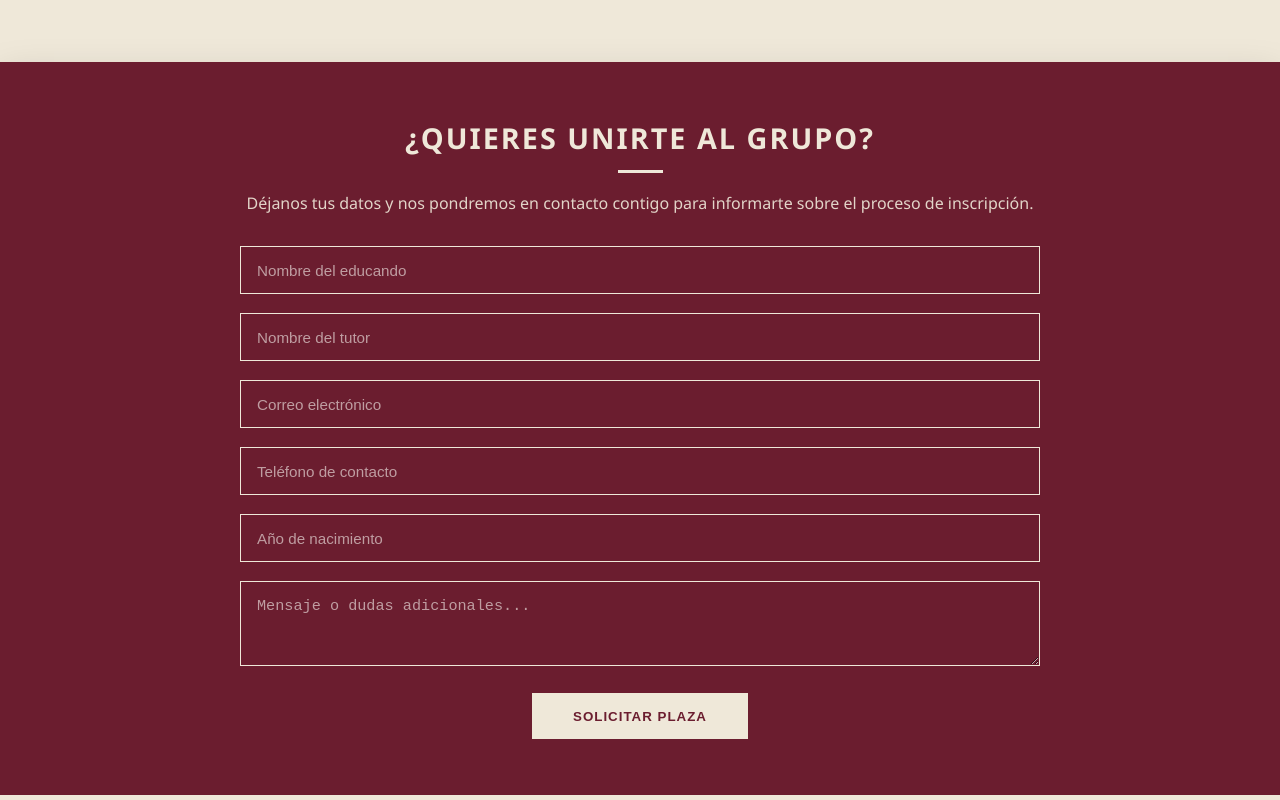
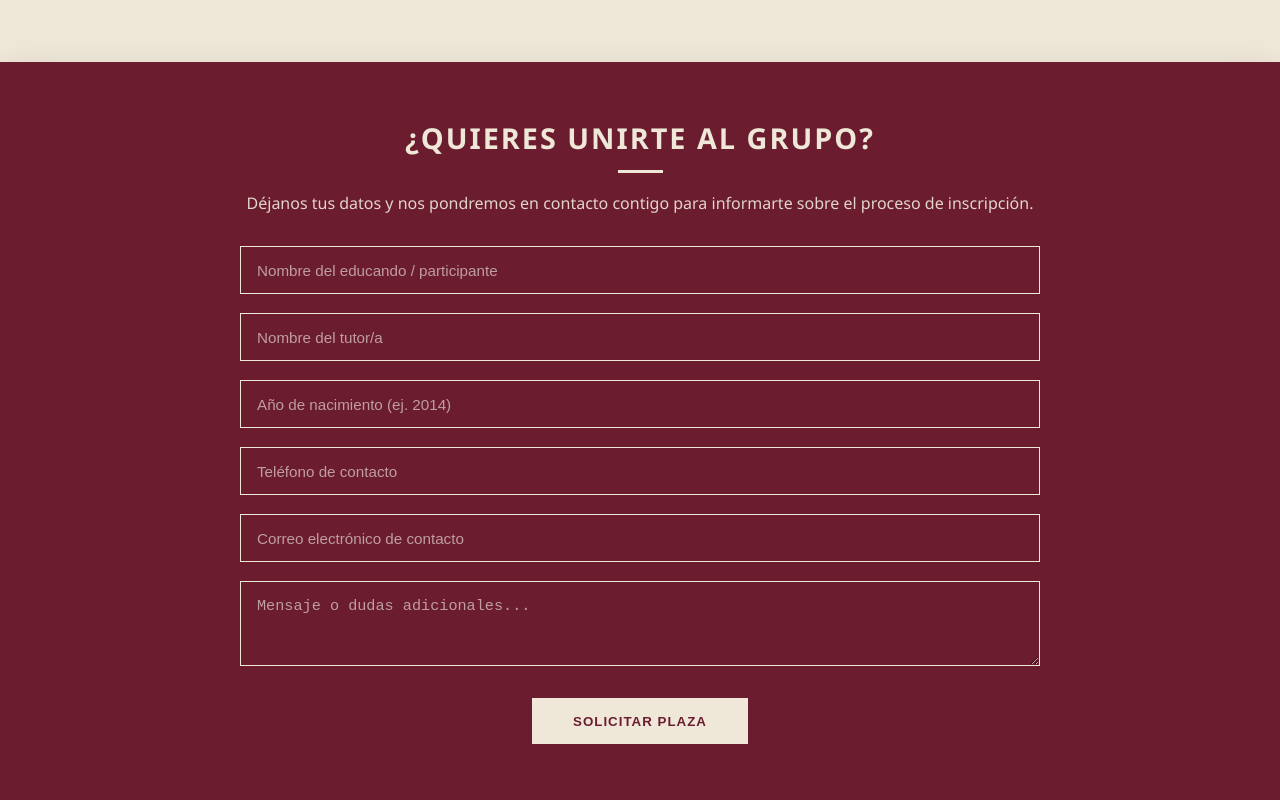
Before and after one commit to jaimegarciagallardo/jaimegarciagallardo.github.io, a Vue app: page /contacto in a window 1280 px wide. Shown: the part 885-1685 px from the top of the page. Built offline with nearby package versions, Linux system fonts and the light colour scheme.

Commit message:
El formulario ya es funcional, se guarda en un google sheet

```diff
--- a/src/assets/css/contacto.css
+++ b/src/assets/css/contacto.css
@@ -271,3 +271,31 @@ input[type="number"]::-webkit-outer-spin-button {
 input[type="number"] {
     -moz-appearance: textfield;
 }
+
+/* src/assets/css/contact.css */
+
+.feedback-status {
+    margin-top: 1.2rem;
+    padding: 1rem;
+    font-weight: 600;
+    letter-spacing: 0.5px;
+    border-radius: 0;
+    text-align: center;
+}
+
+.feedback-status.success {
+    background-color: rgba(247, 244, 239, 0.15);
+    color: var(--color-bone);
+    border: 1px solid var(--color-bone);
+}
+
+.feedback-status.error {
+    background-color: rgba(217, 83, 79, 0.2);
+    color: #ffb3b3;
+    border: 1px solid #d9534f;
+}
+
+.submit-btn:disabled {
+    opacity: 0.6;
+    cursor: not-allowed;
+}
--- a/src/components/Contacto.vue
+++ b/src/components/Contacto.vue
@@ -71,7 +71,6 @@
     </div>
   </div>
 
-  <!-- Añadir al final de src/views/ContactView.vue -->
   <section class="join-section">
     <div class="join-container">
       <h2>¿QUIERES UNIRTE AL GRUPO?</h2>
@@ -79,34 +78,129 @@
       <p>Déjanos tus datos y nos pondremos en contacto contigo para informarte sobre el proceso de inscripción.</p>
 
       <form @submit.prevent="handleJoinSubmit" class="join-form">
-        <div class="form-row">
-          <input type="text" placeholder="Nombre del educando" required class="custom-input" />
-        </div>
-        <div class="form-row">
-          <input type="text" placeholder="Nombre del tutor" required class="custom-input" />
-        </div>
-        <div class="form-row">
-          <input type="email" placeholder="Correo electrónico" required class="custom-input" />
-        </div>
-        <div class="form-row">
-          <input type="tel" placeholder="Teléfono de contacto" required class="custom-input" />
-        </div>
-        <div class="form-row">
-          <input type="number" placeholder="Año de nacimiento" required class="custom-input"
-                  min="1900" max="2026"/>
+        <div class="form-group">
+          <input
+              v-model="formData.nombreEducando"
+              type="text"
+              placeholder="Nombre del educando / participante"
+              required
+              class="custom-input"
+          />
         </div>
 
+        <div class="form-group">
+          <input
+              v-model="formData.nombreTutor"
+              type="text"
+              placeholder="Nombre del tutor/a"
+              class="custom-input"
+          />
+        </div>
 
-        <textarea placeholder="Mensaje o dudas adicionales..." rows="3" class="custom-input custom-textarea"></textarea>
+        <div class="form-group">
+          <input
+              v-model="formData.anoNacimiento"
+              type="number"
+              placeholder="Año de nacimiento (ej. 2014)"
+              min="1900"
+              max="2026"
+              required
+              class="custom-input"
+          />
+        </div>
 
-        <button type="submit" class="submit-btn">SOLICITAR PLAZA</button>
+        <div class="form-group">
+          <input
+              v-model="formData.telefono"
+              type="tel"
+              placeholder="Teléfono de contacto"
+              required
+              class="custom-input"
+          />
+        </div>
+
+        <div class="form-group">
+          <input
+              v-model="formData.email"
+              type="email"
+              placeholder="Correo electrónico de contacto"
+              required
+              class="custom-input"
+          />
+        </div>
+
+        <div class="form-group">
+        <textarea
+            v-model="formData.mensaje"
+            placeholder="Mensaje o dudas adicionales..."
+            rows="3"
+            class="custom-input custom-textarea"
+        ></textarea>
+        </div>
+
+        <button type="submit" class="submit-btn" :disabled="isSubmitting">
+          {{ isSubmitting ? 'ENVIANDO...' : 'SOLICITAR PLAZA' }}
+        </button>
+
+        <p v-if="feedbackMessage" :class="['feedback-status', feedbackType]">
+          {{ feedbackMessage }}
+        </p>
       </form>
     </div>
   </section>
-
 </template>
 
 <script setup>
+  import { ref } from 'vue'
+
+  // Reemplaza esta URL por la que copiaste de Google Apps Script
+  const GOOGLE_SCRIPT_URL = 'https://script.google.com/macros/s/AKfycbyCRZR69UM1husQWIFuXs2zJPuCflpogIvFQEa5d-np4bKe9EvO9JGZfDKRoN7eJfhPWQ/exec'
+
+  const formData = ref({
+    nombreEducando: '',
+    nombreTutor: '',
+    anoNacimiento: '',
+    telefono: '',
+    email: '',
+    mensaje: ''
+  })
+
+  const isSubmitting = ref(false)
+  const feedbackMessage = ref('')
+  const feedbackType = ref('')
+
+  const handleJoinSubmit = async () => {
+    isSubmitting.value = true
+    feedbackMessage.value = ''
+
+    try {
+      await fetch(GOOGLE_SCRIPT_URL, {
+        method: 'POST',
+        mode: 'no-cors',
+        headers: {
+          'Content-Type': 'application/json'
+        },
+        body: JSON.stringify(formData.value)
+      })
+
+      feedbackType.value = 'success'
+      feedbackMessage.value = '¡Solicitud enviada con éxito! Nos pondremos en contacto muy pronto.'
+
+      formData.value = {
+        nombreEducando: '',
+        nombreTutor: '',
+        anoNacimiento: '',
+        telefono: '',
+        email: '',
+        mensaje: ''
+      }
+    } catch (error) {
+      feedbackType.value = 'error'
+      feedbackMessage.value = 'Hubo un error al enviar la solicitud. Inténtalo de nuevo.'
+    } finally {
+      isSubmitting.value = false
+    }
+  }
 </script>
 
 <style scoped src="../assets/css/contacto.css"></style>
```
